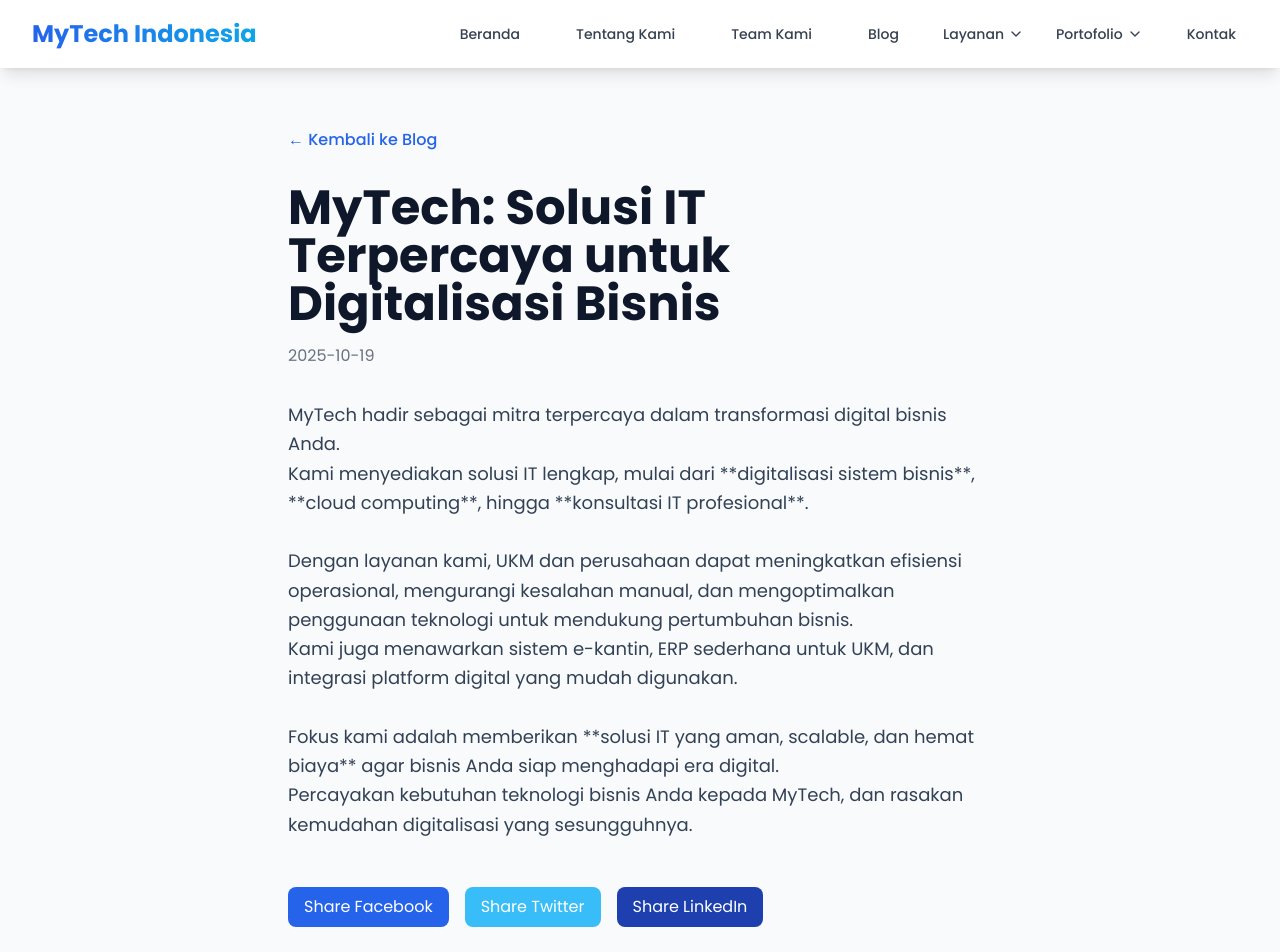
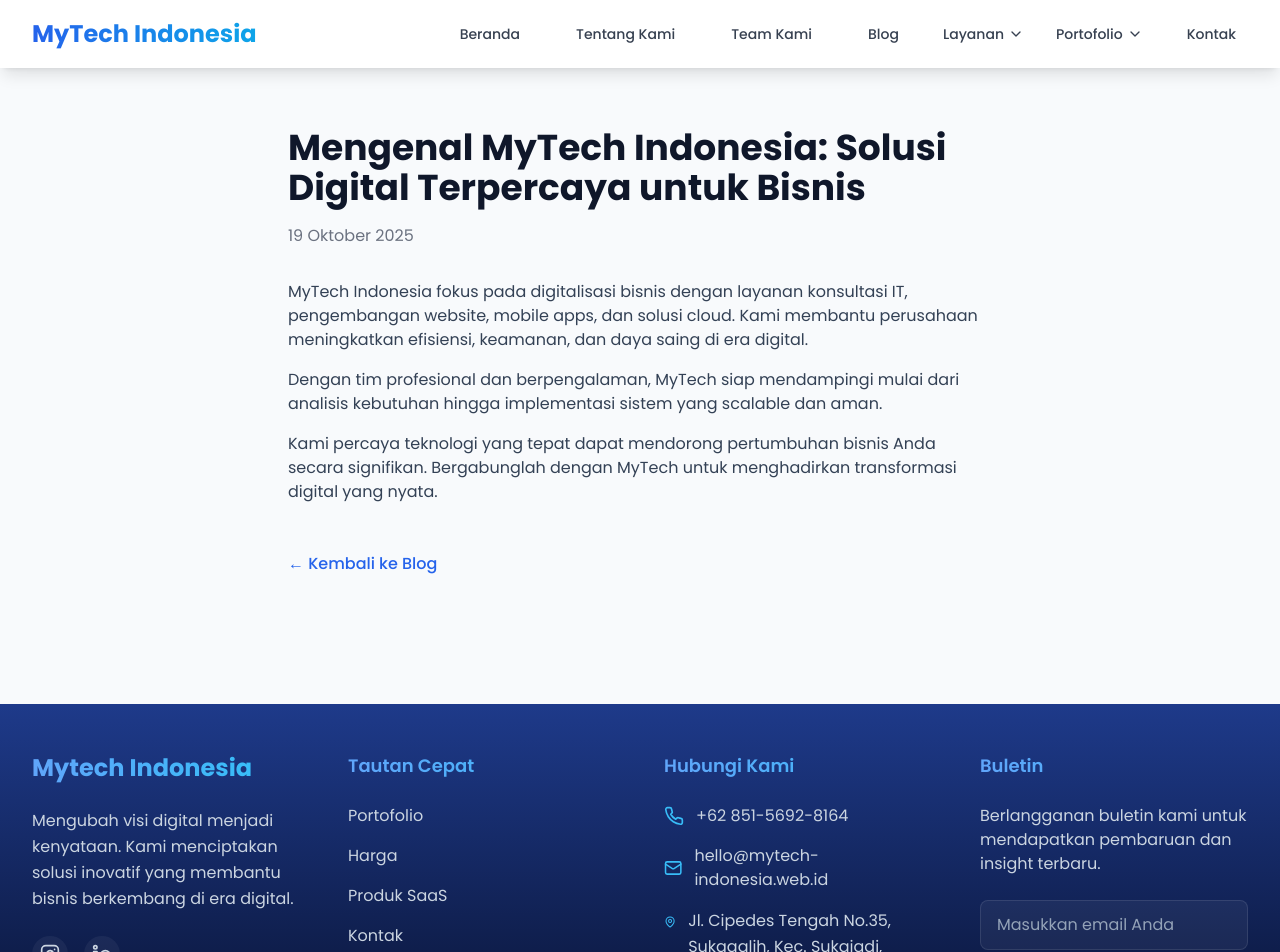
Before and after one commit to aldi1995/mytechv2, a React (Vite) app: page /blog/1 in a window 1280 px wide. Shown: the top 952 px of the page. Built offline with nearby package versions, Linux system fonts and the light colour scheme.

Commit message:
Add SEO-ready blog feature

```diff
--- a/src/Data/blogData.js
+++ b/src/Data/blogData.js
@@ -1,69 +1,42 @@
+// src/data/blogData.js
+
 const blogPosts = [
   {
     id: 1,
-    title: "MyTech: Solusi IT Terpercaya untuk Digitalisasi Bisnis",
-    date: "2025-10-19",
-    excerpt: "MyTech membantu UKM dan perusahaan digitalisasi bisnis dengan solusi IT modern, cloud computing, dan konsultasi profesional.",
-    content: `MyTech hadir sebagai mitra terpercaya dalam transformasi digital bisnis Anda.
-Kami menyediakan solusi IT lengkap, mulai dari **digitalisasi sistem bisnis**, **cloud computing**, hingga **konsultasi IT profesional**.
-
-Dengan layanan kami, UKM dan perusahaan dapat meningkatkan efisiensi operasional, mengurangi kesalahan manual, dan mengoptimalkan penggunaan teknologi untuk mendukung pertumbuhan bisnis.
-Kami juga menawarkan sistem e-kantin, ERP sederhana untuk UKM, dan integrasi platform digital yang mudah digunakan.
-
-Fokus kami adalah memberikan **solusi IT yang aman, scalable, dan hemat biaya** agar bisnis Anda siap menghadapi era digital.
-Percayakan kebutuhan teknologi bisnis Anda kepada MyTech, dan rasakan kemudahan digitalisasi yang sesungguhnya.`,
+    title: "Mengenal MyTech Indonesia: Solusi Digital Terpercaya untuk Bisnis",
+    date: "19 Oktober 2025",
+    excerpt:
+      "MyTech Indonesia menghadirkan solusi IT inovatif untuk mendukung pertumbuhan dan transformasi digital bisnis Anda.",
+    content: [
+      "MyTech Indonesia fokus pada digitalisasi bisnis dengan layanan konsultasi IT, pengembangan website, mobile apps, dan solusi cloud. Kami membantu perusahaan meningkatkan efisiensi, keamanan, dan daya saing di era digital.",
+      "Dengan tim profesional dan berpengalaman, MyTech siap mendampingi mulai dari analisis kebutuhan hingga implementasi sistem yang scalable dan aman.",
+      "Kami percaya teknologi yang tepat dapat mendorong pertumbuhan bisnis Anda secara signifikan. Bergabunglah dengan MyTech untuk menghadirkan transformasi digital yang nyata."
+    ]
   },
   {
     id: 2,
-    title: "Digitalisasi UKM Bersama MyTech: Efisiensi & Produktivitas",
-    date: "2025-10-17",
-    excerpt: "Pelajari bagaimana MyTech membantu UKM meningkatkan efisiensi dan produktivitas dengan solusi digital berbasis IT.",
-    content: `UKM kini semakin membutuhkan solusi digital untuk tetap kompetitif.
-MyTech menawarkan berbagai layanan seperti **digitalisasi proses bisnis**, **manajemen inventaris online**, dan **laporan keuangan realtime**.
-
-Dengan sistem kami, UKM dapat memonitor operasional, meningkatkan produktivitas tim, dan membuat keputusan lebih cepat berbasis data.
-Pendekatan kami selalu **user-friendly dan hemat biaya**, cocok untuk bisnis kecil dan menengah yang ingin berkembang dengan teknologi.
-
-Transformasi digital bukan lagi pilihan, tapi kebutuhan. Bersama MyTech, UKM bisa siap menghadapi tantangan era digital dengan solusi IT yang tepat.`,
+    title: "Transformasi Digital dengan Solusi IT MyTech",
+    date: "15 Oktober 2025",
+    excerpt:
+      "Transformasi digital bukan sekadar tren, tapi kebutuhan bisnis. MyTech siap memandu perusahaan Anda melalui strategi dan implementasi IT yang tepat.",
+    content: [
+      "MyTech menawarkan layanan konsultasi dan implementasi IT mulai dari audit sistem, pemetaan kebutuhan software, hingga integrasi cloud dan keamanan data.",
+      "Pendekatan kami selalu disesuaikan dengan kebutuhan unik setiap bisnis, sehingga transformasi digital tidak hanya efektif tapi juga hemat biaya.",
+      "Dengan teknologi yang tepat, bisnis Anda bisa lebih responsif, produktif, dan siap menghadapi persaingan global."
+    ]
   },
   {
     id: 3,
-    title: "Cloud Computing & Infrastruktur IT dari MyTech",
-    date: "2025-10-15",
-    excerpt: "Optimalkan performa bisnis dengan layanan cloud dan infrastruktur IT profesional dari MyTech.",
-    content: `Cloud computing kini menjadi tulang punggung banyak bisnis modern.
-MyTech menyediakan solusi **cloud hosting, server management, dan backup data** yang aman dan scalable.
-
-Dengan layanan kami, perusahaan dapat mengurangi biaya infrastruktur, meningkatkan fleksibilitas, dan memastikan data selalu aman.
-Kami juga menyediakan konsultasi IT untuk menyesuaikan infrastruktur dengan kebutuhan bisnis spesifik.
-
-Mulai dari startup hingga UKM, MyTech membantu bisnis mengoptimalkan teknologi agar lebih efisien dan kompetitif.`,
-  },
-  {
-    id: 4,
-    title: "Konsultasi IT Profesional untuk Pertumbuhan Bisnis",
-    date: "2025-10-12",
-    excerpt: "Tim MyTech siap mendampingi bisnis Anda dengan konsultasi IT, strategi digital, dan implementasi teknologi.",
-    content: `Transformasi digital tidak lengkap tanpa strategi yang tepat.
-MyTech menawarkan **konsultasi IT profesional** untuk membantu bisnis merancang roadmap digital yang sesuai.
-
-Tim kami akan menganalisis kebutuhan IT, memilih teknologi yang tepat, dan mendampingi implementasi sistem.
-Layanan ini membantu perusahaan meningkatkan efisiensi, keamanan, dan daya saing di era digital.
-
-Percayakan bisnis Anda pada MyTech, mitra IT yang berpengalaman dan fokus pada solusi nyata untuk pertumbuhan bisnis.`,
-  },
-  {
-    id: 5,
-    title: "Optimasi Website & SEO untuk Bisnis Digital",
-    date: "2025-10-10",
-    excerpt: "MyTech membantu bisnis membangun website cepat, responsif, dan SEO-friendly untuk meningkatkan visibilitas online.",
-    content: `Website adalah wajah bisnis di dunia digital. MyTech menyediakan layanan **optimasi website dan SEO** agar bisnis Anda mudah ditemukan di Google.
-
-Kami fokus pada **kecepatan loading, mobile-friendly design, struktur konten yang jelas, dan integrasi analytics** untuk insight pengunjung.
-Dengan website yang dioptimalkan, bisnis dapat menarik lebih banyak leads, meningkatkan konversi, dan membangun reputasi online yang profesional.
-
-Layanan kami cocok untuk UKM maupun perusahaan yang ingin memperkuat kehadiran digital dengan strategi SEO yang efektif.`,
-  },
+    title: "Keunggulan Layanan Konsultasi IT MyTech",
+    date: "10 Oktober 2025",
+    excerpt:
+      "MyTech menawarkan layanan konsultasi IT profesional untuk membantu bisnis Anda mengoptimalkan sistem dan proses digital.",
+    content: [
+      "Tim ahli MyTech siap melakukan audit sistem, memberikan rekomendasi software, dan merancang roadmap digitalisasi perusahaan.",
+      "Kami juga mendukung integrasi sistem, otomasi proses, dan pemantauan keamanan IT secara menyeluruh.",
+      "Dengan layanan kami, bisnis Anda akan lebih efisien, aman, dan siap berkembang di era digital."
+    ]
+  }
 ];
 
 export default blogPosts;
--- a/src/components/Blog.jsx
+++ b/src/components/Blog.jsx
@@ -1,6 +1,6 @@
 import { useState, useEffect } from "react";
 import { Link } from "react-router-dom";
-import blogPosts from "../data/blogData";
+import blogPosts from "../Data/blogData";
 
 const Blog = () => {
   const POSTS_PER_BATCH = 3;
@@ -8,19 +8,22 @@
   const [hasMore, setHasMore] = useState(true);
 
   useEffect(() => {
+    if (typeof window === "undefined") return;
     loadMore();
     window.addEventListener("scroll", handleScroll);
     return () => window.removeEventListener("scroll", handleScroll);
   }, []);
 
   const loadMore = () => {
-    const currentLength = visiblePosts.length;
-    const nextPosts = blogPosts.slice(
-      currentLength,
-      currentLength + POSTS_PER_BATCH
-    );
-    setVisiblePosts([...visiblePosts, ...nextPosts]);
-    if (currentLength + nextPosts.length >= blogPosts.length) setHasMore(false);
+    setVisiblePosts((prevPosts) => {
+      const currentLength = prevPosts.length;
+      const nextPosts = blogPosts.slice(
+        currentLength,
+        currentLength + POSTS_PER_BATCH
+      );
+      if (currentLength + nextPosts.length >= blogPosts.length) setHasMore(false);
+      return [...prevPosts, ...nextPosts];
+    });
   };
 
   const handleScroll = () => {
--- a/src/components/BlogPost.jsx
+++ b/src/components/BlogPost.jsx
@@ -1,88 +1,40 @@
+import { useEffect, useState } from "react";
 import { useParams, Link } from "react-router-dom";
-import blogPosts from "../Data/blogData";
+import blogPosts from "../data/blogData";
 
 const BlogPost = () => {
   const { id } = useParams();
-  const post = blogPosts.find((p) => p.id === parseInt(id));
+  const [post, setPost] = useState(null);
 
-  if (!post)
-    return (
-      <div className="py-32 text-center text-red-500">
-        Artikel tidak ditemukan.
-      </div>
-    );
+  useEffect(() => {
+    if (typeof window === "undefined") return; // SSR-safe
+    const found = blogPosts.find((p) => p.id.toString() === id);
+    setPost(found);
+  }, [id]);
 
-  const shareText = encodeURIComponent(`${post.title} - ${window.location.href}`);
-  const shareUrl = window.location.href;
+  if (!post) return (
+    <div className="min-h-screen flex items-center justify-center">
+      <p className="text-gray-500">Artikel tidak ditemukan...</p>
+    </div>
+  );
 
   return (
-    <section className="relative py-32 bg-slate-50 min-h-screen">
+    <section className="py-32 bg-slate-50">
       <div className="max-w-3xl mx-auto px-4 sm:px-6 lg:px-8">
+        <h1 className="text-4xl font-bold mb-4 text-slate-900">{post.title}</h1>
+        <p className="text-gray-500 mb-8">{post.date}</p>
+
+        {post.content.map((block, idx) => (
+          <p key={idx} className="text-slate-700 mb-4">{block}</p>
+        ))}
+
         <Link
           to="/blog"
-          className="text-blue-600 mb-8 inline-block font-medium"
+          className="inline-block mt-8 text-blue-600 font-medium hover:underline"
         >
           ← Kembali ke Blog
         </Link>
-
-        {post.image && (
-          <img
-            src={post.image}
-            alt={post.title}
-            className="w-full h-64 object-cover rounded-3xl mb-8 shadow-lg"
-          />
-        )}
-
-        <h1 className="text-5xl font-bold mb-4 text-slate-900">{post.title}</h1>
-        <p className="text-gray-500 mb-8">{post.date}</p>
-        <div className="text-slate-700 leading-relaxed whitespace-pre-line text-lg mb-12">
-          {post.content}
-        </div>
-
-        <div className="flex gap-4">
-          <a
-            href={`https://www.facebook.com/sharer/sharer.php?u=${shareUrl}`}
-            target="_blank"
-            rel="noopener noreferrer"
-            className="px-4 py-2 bg-blue-600 text-white rounded-lg hover:bg-blue-700 transition-all"
-          >
-            Share Facebook
-          </a>
-          <a
-            href={`https://twitter.com/intent/tweet?text=${shareText}`}
-            target="_blank"
-            rel="noopener noreferrer"
-            className="px-4 py-2 bg-sky-400 text-white rounded-lg hover:bg-sky-500 transition-all"
-          >
-            Share Twitter
-          </a>
-          <a
-            href={`https://www.linkedin.com/sharing/share-offsite/?url=${shareUrl}`}
-            target="_blank"
-            rel="noopener noreferrer"
-            className="px-4 py-2 bg-blue-800 text-white rounded-lg hover:bg-blue-900 transition-all"
-          >
-            Share LinkedIn
-          </a>
-        </div>
       </div>
-
-      {/* Tawk.to Script */}
-      <script
-        dangerouslySetInnerHTML={{
-          __html: `
-          var Tawk_API=Tawk_API||{}, Tawk_LoadStart=new Date();
-          (function(){
-          var s1=document.createElement("script"),s0=document.getElementsByTagName("script")[0];
-          s1.async=true;
-          s1.src='https://embed.tawk.to/68f4ed4e5eca4d194faab6d3/1j7ubtv00';
-          s1.charset='UTF-8';
-          s1.setAttribute('crossorigin','*');
-          s0.parentNode.insertBefore(s1,s0);
-          })();
-          `,
-        }}
-      />
     </section>
   );
 };
```
